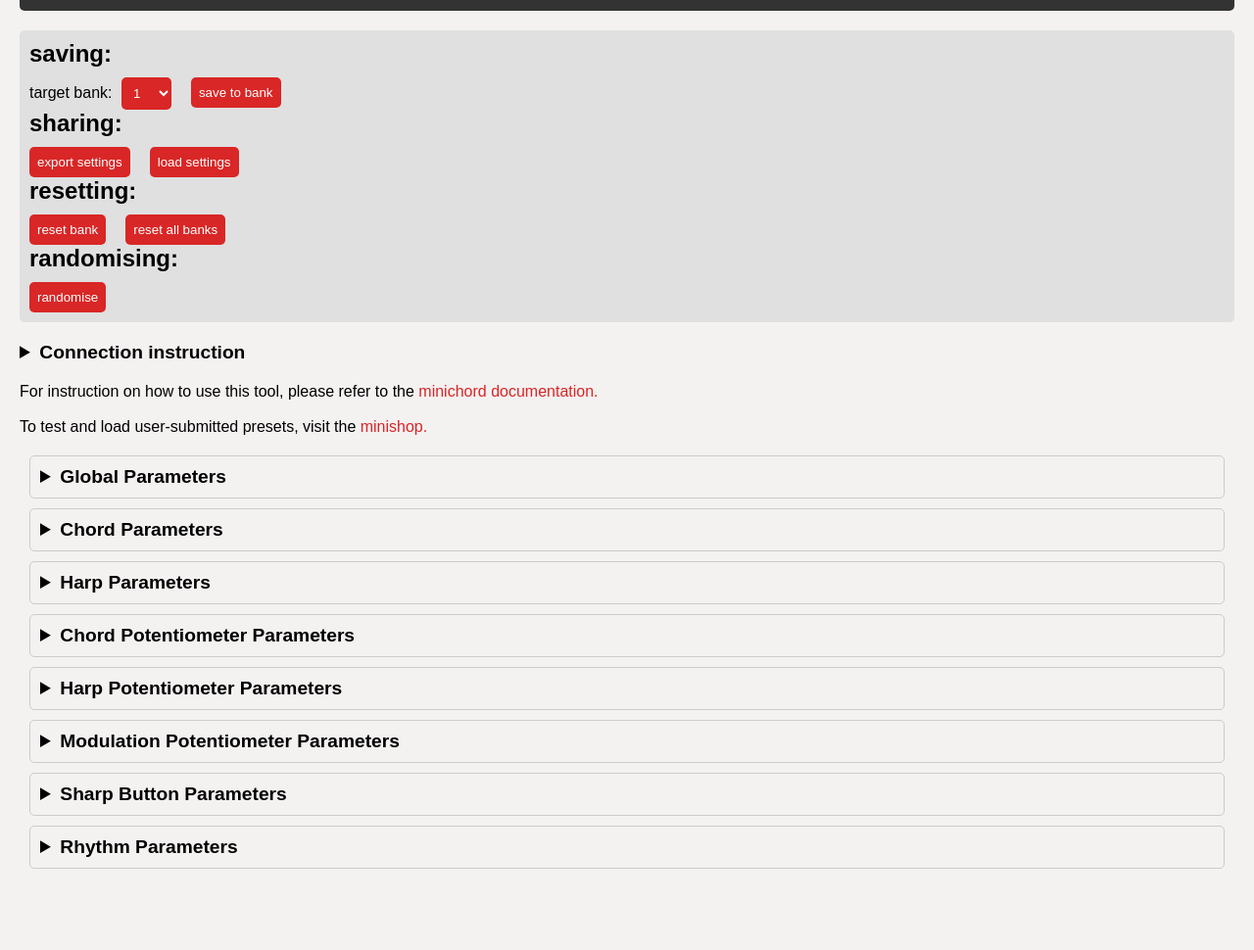
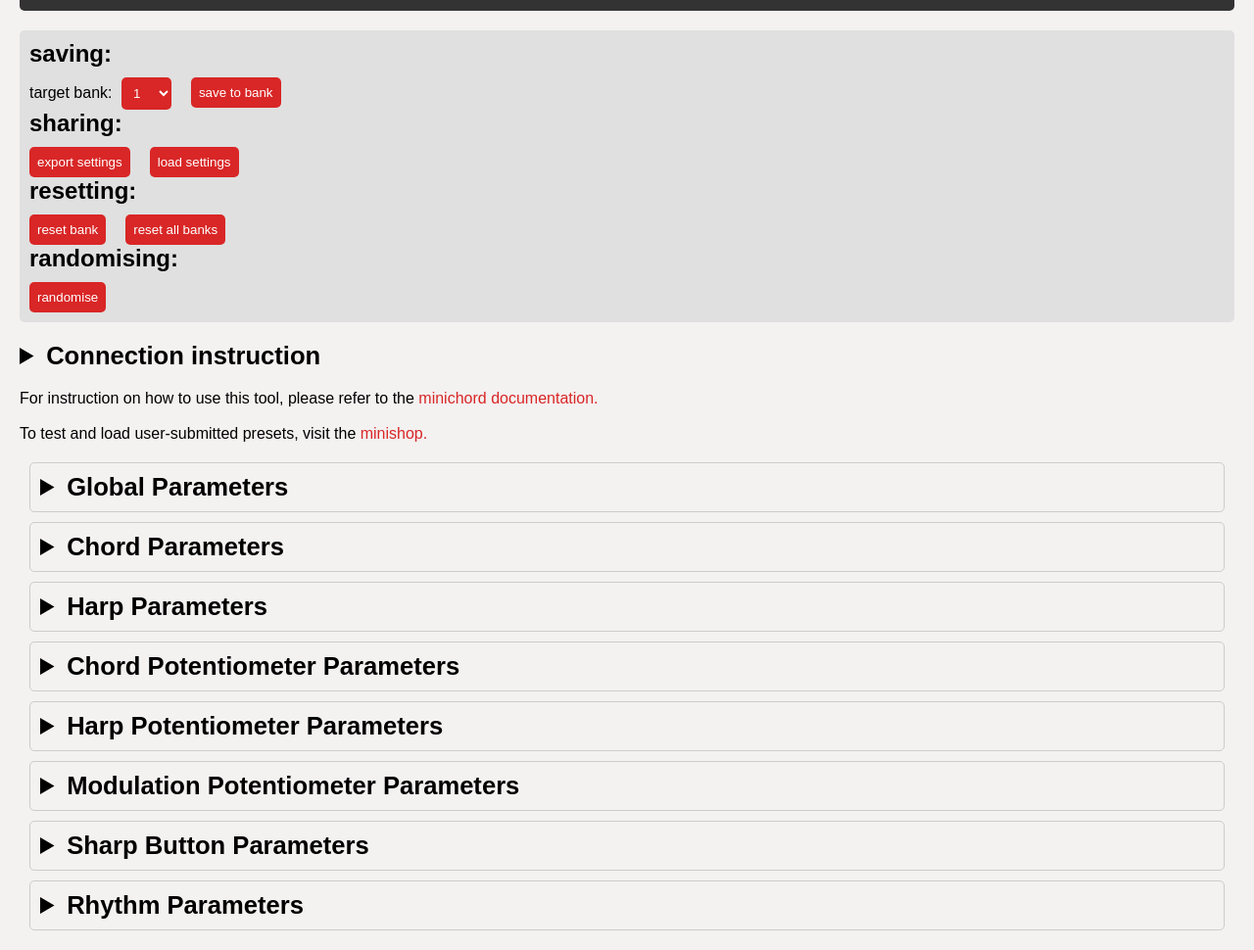
Before and after one commit to terminalwaltz/minicontrol, a plain HTML site: page index.html in a window 1280 px wide. Shown: the part 109-1079 px from the top of the page at 98% size. Before the commit the page ends 1016 px from the top, so only its background shows below. Drawn offline with Linux system fonts and the light colour scheme.

Commit message:
Formatting header size

```diff
--- a/index.html
+++ b/index.html
@@ -122,7 +122,7 @@
     </div>
   </div>
   <details>
-    <summary style="font-size: 1.2em; font-weight: bold; cursor: pointer;">Connection instruction</summary>
+    <summary style="font-size: 1.6em; font-weight: bold; cursor: pointer;">Connection instruction</summary>
     <ul style="padding-left: 20px;">
       <li>provide the system authorization for MIDI control</li>
       <li>use a recent version of Chrome</li>
@@ -141,7 +141,7 @@
   <div id="parameters">
 
         <details style="margin: 10px; padding: 10px; border: 1px solid #ccc; border-radius: 5px;">
-            <summary style="font-size: 1.2em; font-weight: bold; cursor: pointer;">Global Parameters</summary>
+            <summary style="font-size: 1.6em; font-weight: bold; cursor: pointer;">Global Parameters</summary>
             <div style="padding: 10px;">
                 <h3 style="margin: 30px 0 10px; font-size: 1.5em;">General</h3>
             <div style="display: flex; align-items: center; margin: 10px 0;">
@@ -283,7 +283,7 @@
         </details>
 
         <details style="margin: 10px; padding: 10px; border: 1px solid #ccc; border-radius: 5px;">
-            <summary style="font-size: 1.2em; font-weight: bold; cursor: pointer;">Chord Parameters</summary>
+            <summary style="font-size: 1.6em; font-weight: bold; cursor: pointer;">Chord Parameters</summary>
             <div style="padding: 10px;">
                 <h3 style="margin: 30px 0 10px; font-size: 1.5em;">General</h3>
             <div style="display: flex; align-items: center; margin: 10px 0;">
@@ -1403,7 +1403,7 @@
         </details>
 
         <details style="margin: 10px; padding: 10px; border: 1px solid #ccc; border-radius: 5px;">
-            <summary style="font-size: 1.2em; font-weight: bold; cursor: pointer;">Harp Parameters</summary>
+            <summary style="font-size: 1.6em; font-weight: bold; cursor: pointer;">Harp Parameters</summary>
             <div style="padding: 10px;">
                 <h3 style="margin: 30px 0 10px; font-size: 1.5em;">General</h3>
             <div style="display: flex; align-items: center; margin: 10px 0;">
@@ -2342,7 +2342,7 @@
         </details>
 
         <details style="margin: 10px; padding: 10px; border: 1px solid #ccc; border-radius: 5px;">
-            <summary style="font-size: 1.2em; font-weight: bold; cursor: pointer;">Chord Potentiometer Parameters</summary>
+            <summary style="font-size: 1.6em; font-weight: bold; cursor: pointer;">Chord Potentiometer Parameters</summary>
             <div style="padding: 10px;">
                 <h3 style="margin: 30px 0 10px; font-size: 1.5em;">Potentiometer</h3>
             <div style="display: flex; align-items: center; margin: 10px 0;">
@@ -2372,7 +2372,7 @@
         </details>
 
         <details style="margin: 10px; padding: 10px; border: 1px solid #ccc; border-radius: 5px;">
-            <summary style="font-size: 1.2em; font-weight: bold; cursor: pointer;">Harp Potentiometer Parameters</summary>
+            <summary style="font-size: 1.6em; font-weight: bold; cursor: pointer;">Harp Potentiometer Parameters</summary>
             <div style="padding: 10px;">
                 <h3 style="margin: 30px 0 10px; font-size: 1.5em;">Potentiometer</h3>
             <div style="display: flex; align-items: center; margin: 10px 0;">
@@ -2402,7 +2402,7 @@
         </details>
 
         <details style="margin: 10px; padding: 10px; border: 1px solid #ccc; border-radius: 5px;">
-            <summary style="font-size: 1.2em; font-weight: bold; cursor: pointer;">Modulation Potentiometer Parameters</summary>
+            <summary style="font-size: 1.6em; font-weight: bold; cursor: pointer;">Modulation Potentiometer Parameters</summary>
             <div style="padding: 10px;">
                 <h3 style="margin: 30px 0 10px; font-size: 1.5em;">Potentiometer</h3>
             <div style="display: flex; align-items: center; margin: 10px 0;">
@@ -2455,7 +2455,7 @@
         </details>
 
         <details style="margin: 10px; padding: 10px; border: 1px solid #ccc; border-radius: 5px;">
-            <summary style="font-size: 1.2em; font-weight: bold; cursor: pointer;">Sharp Button Parameters</summary>
+            <summary style="font-size: 1.6em; font-weight: bold; cursor: pointer;">Sharp Button Parameters</summary>
             <div style="padding: 10px;">
                 <h3 style="margin: 30px 0 10px; font-size: 1.5em;">General</h3>
             <div style="display: flex; align-items: center; margin: 10px 0;">
@@ -2469,7 +2469,7 @@
         </details>
 
                 <details style="margin: 10px; padding: 10px; border: 1px solid #ccc; border-radius: 5px;">
-                    <summary style="font-size: 1.2em; font-weight: bold; cursor: pointer;">Rhythm Parameters</summary>
+                    <summary style="font-size: 1.6em; font-weight: bold; cursor: pointer;">Rhythm Parameters</summary>
                     <div style="padding: 10px;">
                         <h3 style="margin: 30px 0 10px; font-size: 1.5em;">Rhythm</h3>
             <div style="display: flex; align-items: center; margin: 10px 0;">
```
Also changed, not shown: 1 other file.
